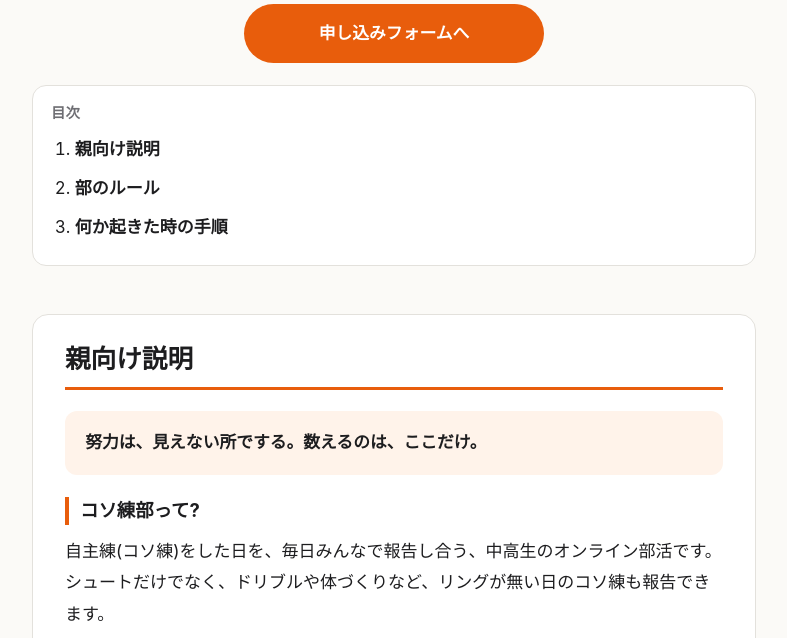
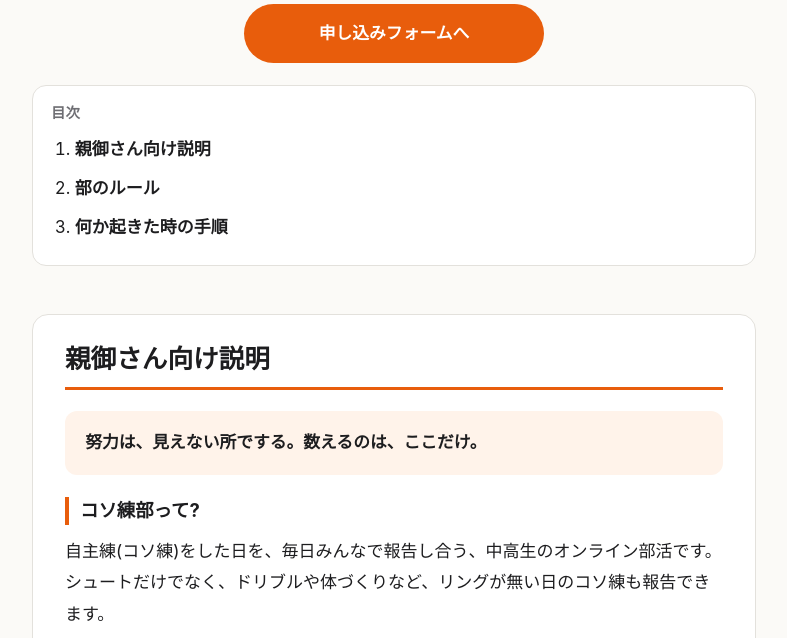
Before and after one commit to motochan0518-sys/motochan0518-sys.github.io, a plain HTML site: page kosoren/index.html in a window 1280 px wide. Shown: the part 141-779 px from the top of the page, without its empty margins (246-1033 px from the left). Drawn offline with Linux system fonts and the light colour scheme.

Commit message:
保護者向けページ: 見出しを「親御さん向け説明」に
Co-Authored-By: Claude Opus 5.5 <noreply@anthropic.com>

```diff
--- a/kosoren/index.html
+++ b/kosoren/index.html
@@ -70,7 +70,7 @@ footer a{color:var(--mute)}
 <nav class="toc" aria-label="目次">
 <p>目次</p>
 <ol>
-<li><a href="#guide">親向け説明</a></li>
+<li><a href="#guide">親御さん向け説明</a></li>
 <li><a href="#rules">部のルール</a></li>
 <li><a href="#trouble">何か起きた時の手順</a></li>
 </ol>
@@ -78,7 +78,7 @@ footer a{color:var(--mute)}
 </header>
 <main>
 <section id="guide" aria-labelledby="guide-h">
-<h2 id="guide-h">親向け説明</h2>
+<h2 id="guide-h">親御さん向け説明</h2>
 <blockquote><p><strong>努力は、見えない所でする。数えるのは、ここだけ。</strong></p></blockquote>
 <h3>コソ練部って?</h3>
 <p>自主練(コソ練)をした日を、毎日みんなで報告し合う、中高生のオンライン部活です。シュートだけでなく、ドリブルや体づくりなど、リングが無い日のコソ練も報告できます。</p>
```
